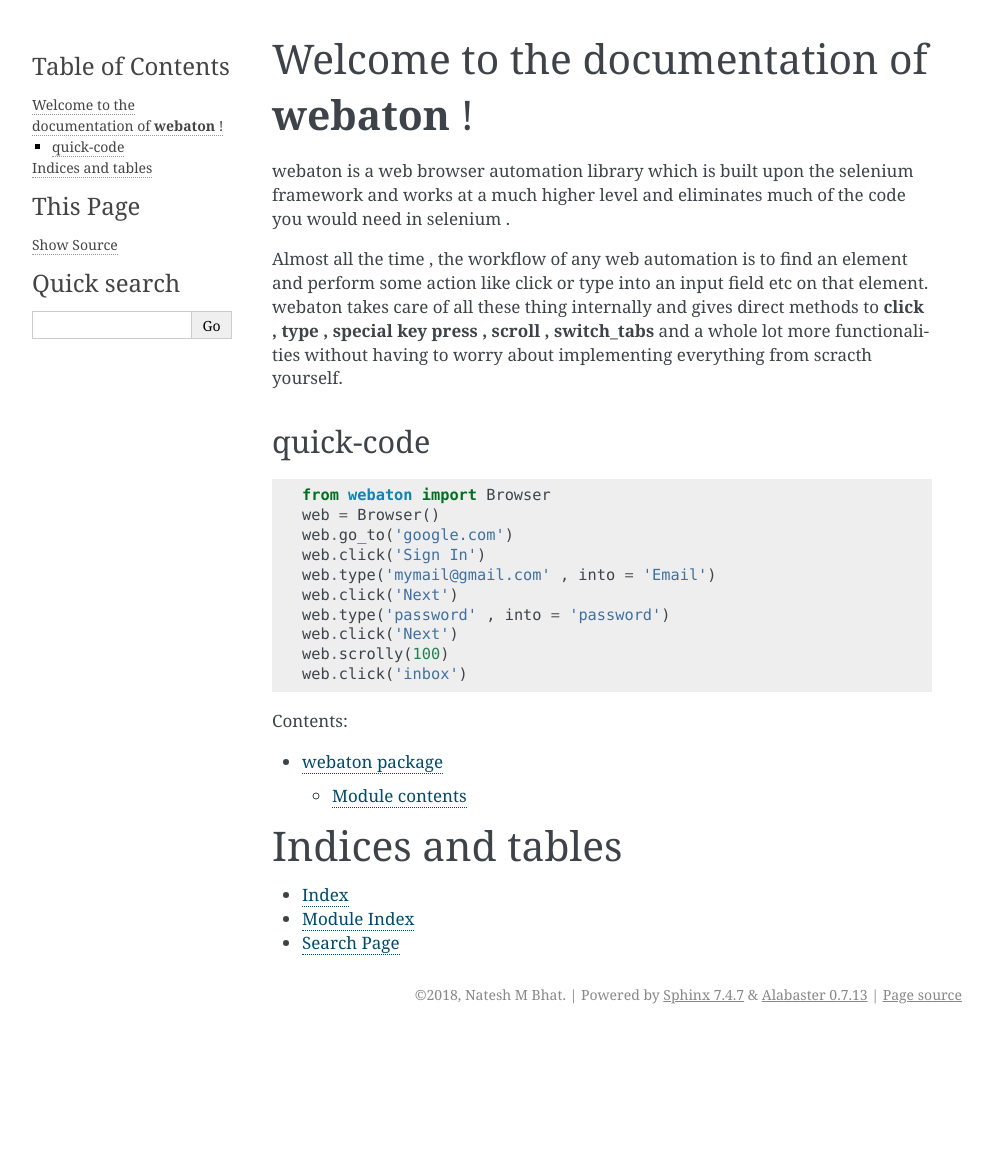
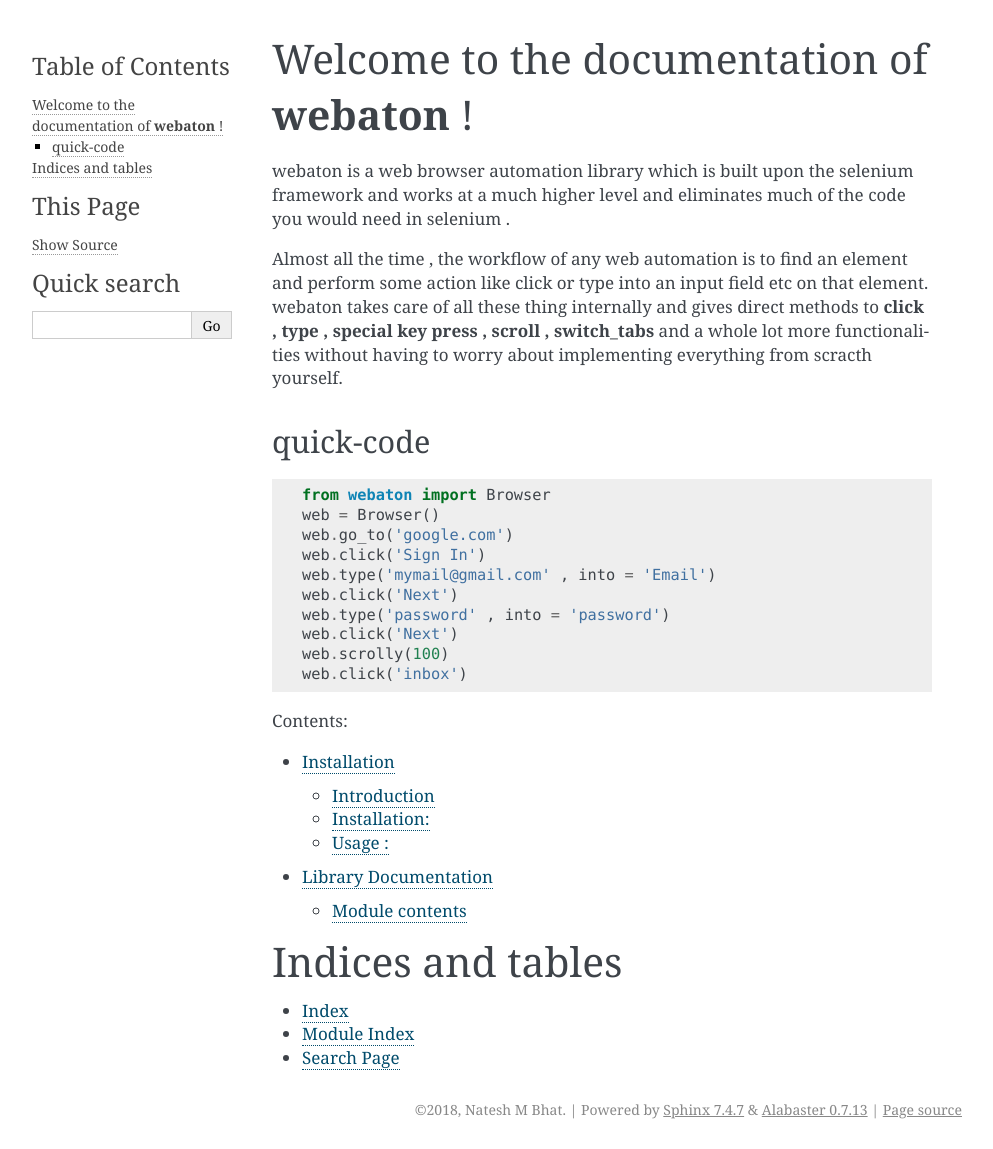
Before and after one commit to nateshmbhat/webbot, a Sphinx documentation site: the page built from docs/source/index.rst, in a window 1280 px wide. Shown: the whole page, without its empty margins (148-1141 px from the left). Built offline with Sphinx 7.4.7, drawn with Linux system fonts in a browser that asks for light colours; before the commit the page ends 1034 px from its top, so only the background shows below that.

Commit message:
updated docs

```diff
--- a/docs/source/index.rst
+++ b/docs/source/index.rst
@@ -27,7 +27,10 @@
    :maxdepth: 2
    :caption: Contents:
 
+   installation
+   features
    webaton
+
 
 
 Indices and tables
--- a/docs/source/webaton.rst
+++ b/docs/source/webaton.rst
@@ -1,5 +1,5 @@
-webaton package
-===============
+Library Documentation
+=====================
 
 All features of the library can be accessed using the object of the class Browser( ) . All examples below assume the object name as  **"driver"**
 
```
Also changed, not shown: docs/source/features.rst (added), 1 other file.
